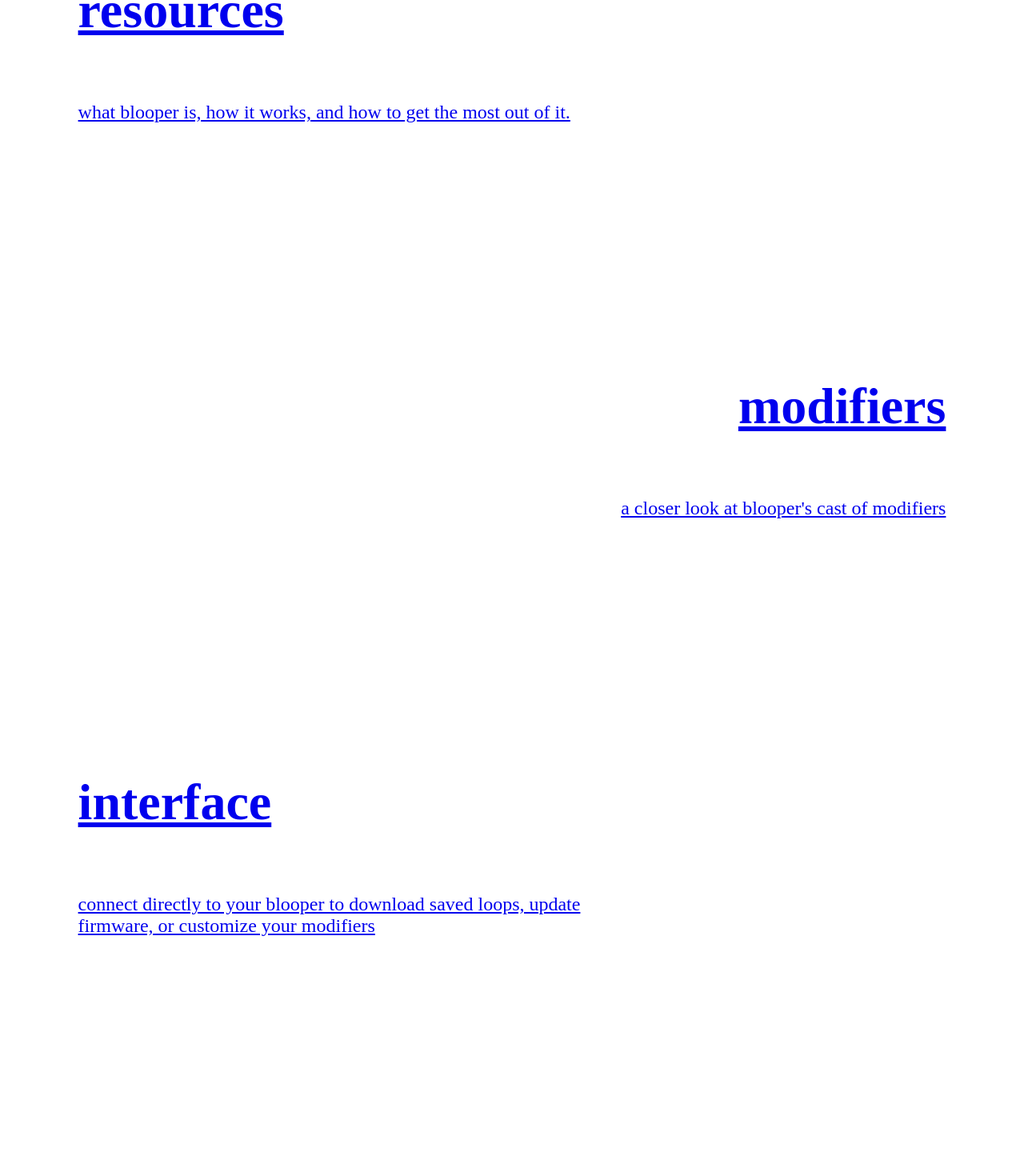
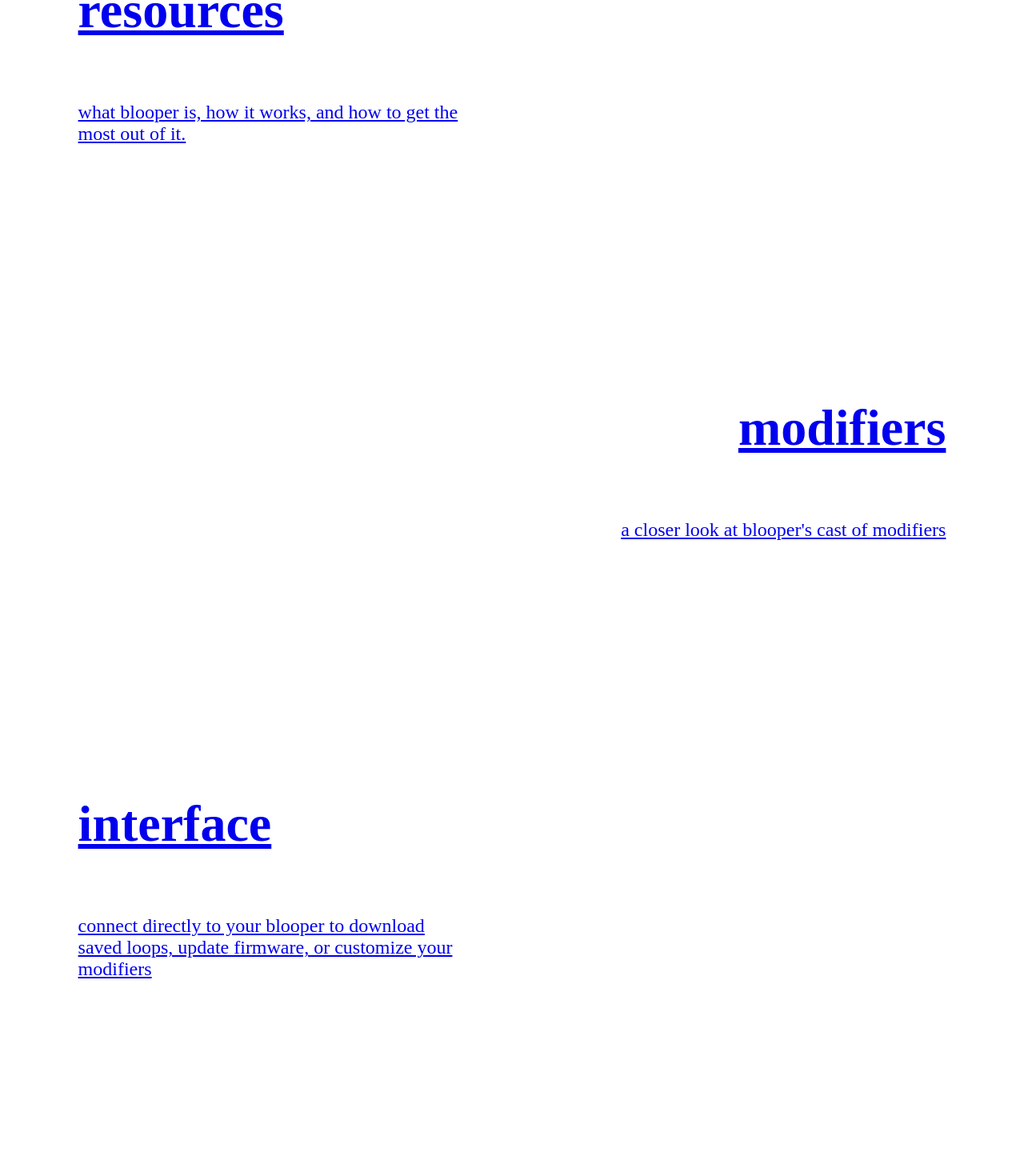
Before and after one commit to jsfowles/blooper, a Next.js app: page / in a window 1280 px wide. Shown: the part 1800-3270 px from the top of the page at 80% size. Built offline with nearby package versions, Linux system fonts and the light colour scheme.

Commit message:
updated hover

```diff
--- a/src/components/Block/index.tsx
+++ b/src/components/Block/index.tsx
@@ -28,7 +28,7 @@ const Block = ({ id, heading, paragraph, route, bg }: Props) => {
           key={id}
           bg={bg}
           isOdd={isOdd}
-          whileHover={{ scale: 1.2, x: isOdd ? 100 : -100 }}
+          whileHover={{ scale: 1.2, x: isOdd ? '20%' : '-20%' }}
           transition={{ type: 'spring', mass: 0.5 }}
         >
           <motion.h2>{heading}</motion.h2>
--- a/src/components/Block/styles.ts
+++ b/src/components/Block/styles.ts
@@ -20,7 +20,7 @@ export const BlockWrapper = styled(motion.div)<StyleProps>`
   }
   p {
     font-size: 24px;
-    max-width: 56ch;
+    max-width: 40ch;
   }
 
   img {
```
